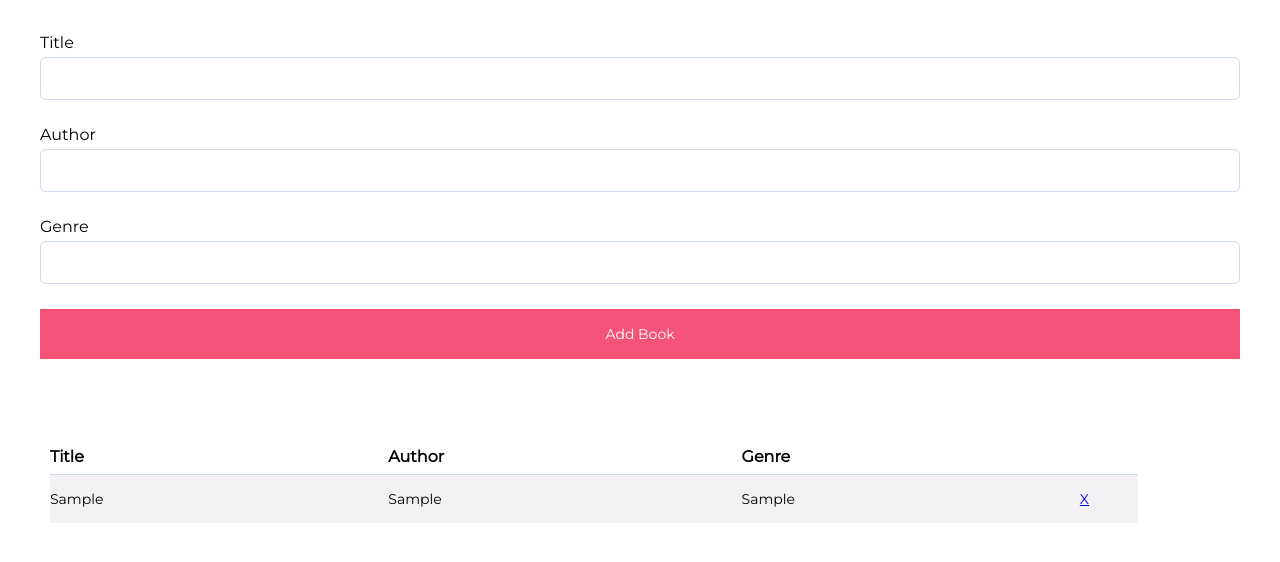
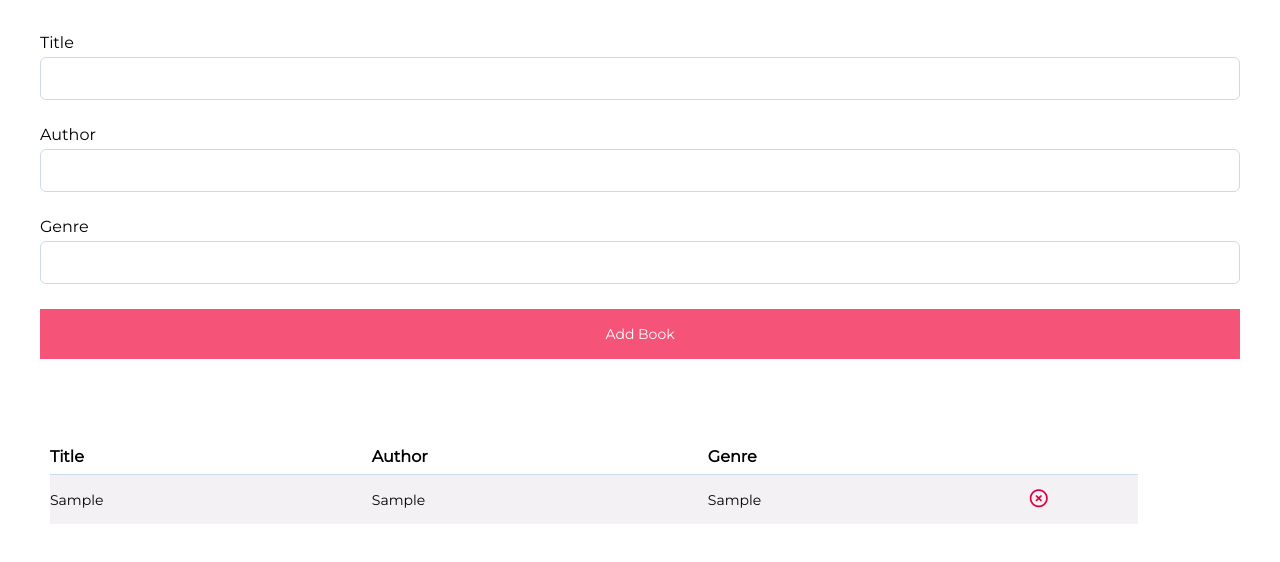
Before and after one commit to devsfer1/bookListApp, a plain HTML site: page index.html in a window 1280 px wide. Both pictures are taken after typing "Sample", "Sample", "Sample" into the empty fields and a click on the button "Add Book". Shown: the part 76-638 px from the top of the page. Drawn offline with Linux system fonts and the light colour scheme.

Commit message:
stylized delete button

```diff
--- a/main.js
+++ b/main.js
@@ -21,7 +21,7 @@ class UI {
    `<td>${book.title}</td>
     <td>${book.author}</td>
     <td>${book.genre}</td>
-    <td><a href="#" class="delete-btn">X</a></td>`
+    <td><i class="far fa-times-circle delete-btn"></i></td>`
 
     bookLIst.appendChild(tr);
   }
@@ -54,7 +54,6 @@ document.querySelector('#book-list').addEventListener('click', (e) => {
   UI.deleteBook(e.target);
 });
 
-
 // dark mode
 checkbox.addEventListener('change', (e) => {
   document.body.classList.toggle('dark');
--- a/style.css
+++ b/style.css
@@ -124,6 +124,17 @@ td {
   background-color: #fff;
 }
 
+.delete-btn {
+  font-size: 18px;
+  cursor: pointer;
+  color: #db0042;
+  transition: ease 0.2s;
+}
+
+.delete-btn:hover {
+  color: #b3073b;
+}
+
 /* === Dark Mode === */
 .label {
   width: 50px;
@@ -165,7 +176,11 @@ td {
 }
 
 .checkbox:checked ~ .table .trow {
-  background-color: #0D1117;
+  background-color: #131821;
+}
+
+.checkbox:checked ~ .table .trow:nth-child(even) {
+    background-color: #0D1117;
 }
 
 .checkbox:checked ~ .table .trow td {
```
